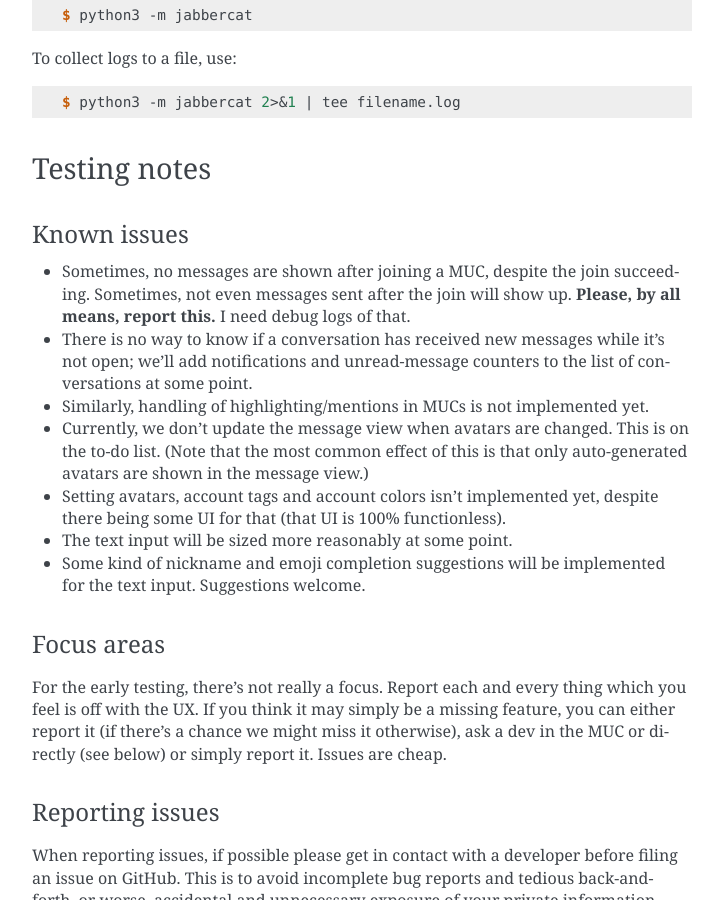
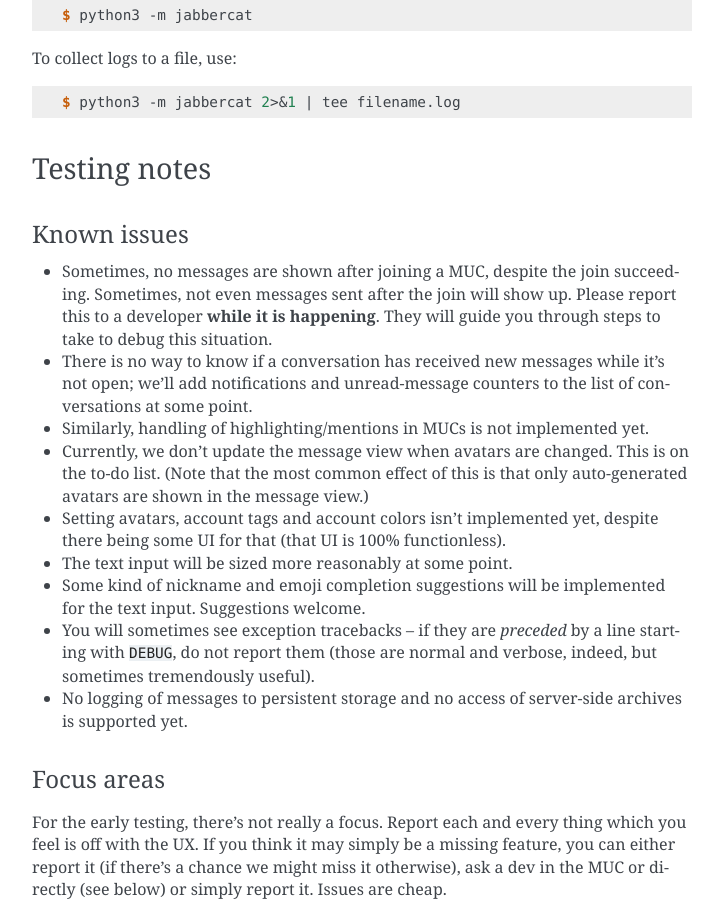
Before and after one commit to jabbercat/jabbercat, a Sphinx documentation site: the page built from docs/testing/index.rst, in a window 1280 px wide and 900 px high, scrolled down 3307 px. Shown: the whole window, without its empty margins (388-1111 px from the left). Built offline with Sphinx 7.4.7, drawn with Linux system fonts in a browser that asks for light colours.

Commit message:
More testing notes

```diff
--- a/docs/testing/index.rst
+++ b/docs/testing/index.rst
@@ -185,7 +185,8 @@ Known issues
 
 * Sometimes, no messages are shown after joining a MUC, despite the join
   succeeding. Sometimes, not even messages sent after the join will show up.
-  **Please, by all means, report this.** I need debug logs of that.
+  Please report this to a developer **while it is happening**. They will guide
+  you through steps to take to debug this situation.
 
 * There is no way to know if a conversation has received new messages while
   it’s not open; we’ll add notifications and unread-message counters to the
@@ -204,6 +205,13 @@ Known issues
 
 * Some kind of nickname and emoji completion suggestions will be implemented for
   the text input. Suggestions welcome.
+
+* You will sometimes see exception tracebacks -- if they are *preceded* by a
+  line starting with ``DEBUG``, do not report them (those are normal and
+  verbose, indeed, but sometimes tremendously useful).
+
+* No logging of messages to persistent storage and no access of server-side
+  archives is supported yet.
 
 Focus areas
 -----------
```
